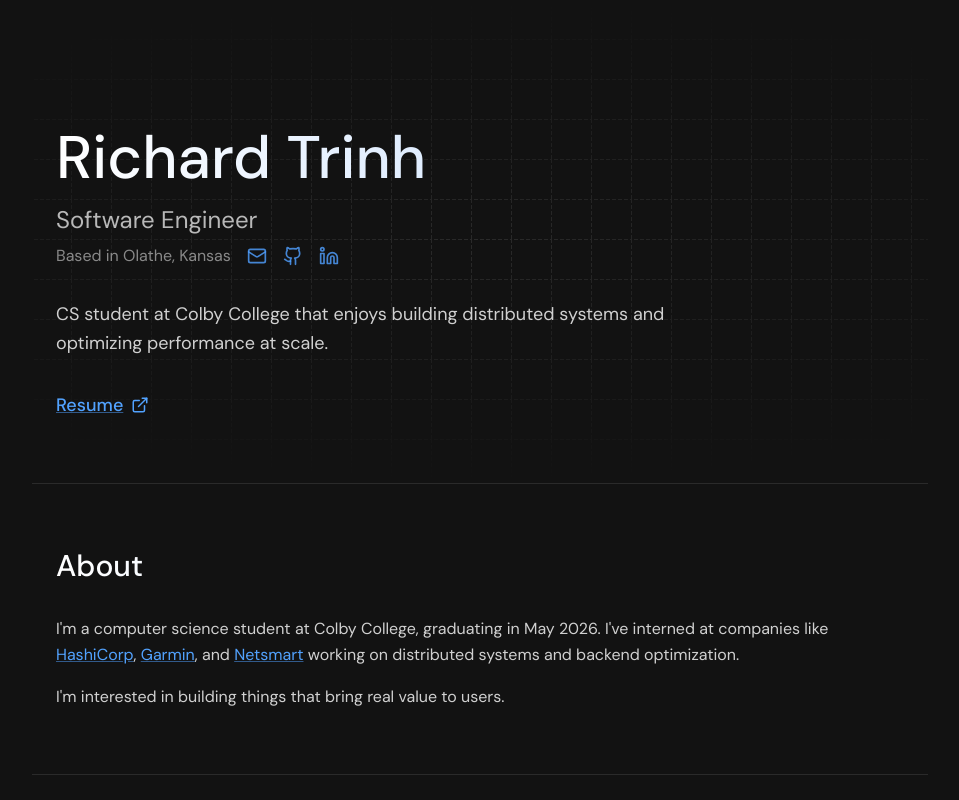
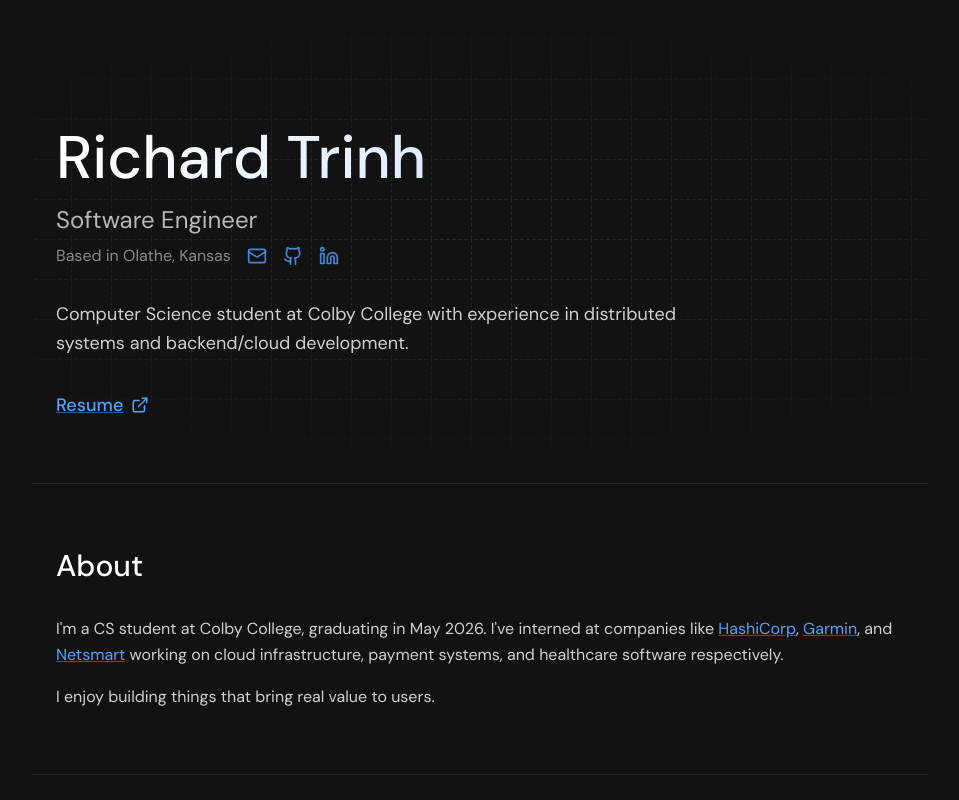
Before and after one commit to rtrin/portfolio, a Next.js app: page / in a window 1280 px wide. Shown: the top 800 px of the page, without its empty margins (160-1119 px from the left). Built offline with nearby package versions, Linux system fonts and the light colour scheme.

Commit message:
update header txt

```diff
--- a/src/app/page.tsx
+++ b/src/app/page.tsx
@@ -87,7 +87,7 @@ export default function Home() {
           transition={{ duration: 0.6, delay: 0.1, ease: [0.6, -0.05, 0.01, 0.99] }}
           className="text-lg text-white/80 leading-relaxed max-w-2xl mb-8"
         >
-          CS student at Colby College that enjoys building distributed systems and optimizing performance at scale.
+          Computer Science student at Colby College with experience in distributed systems and backend/cloud development.
         </motion.p>
         <motion.div
           initial={{ opacity: 0, y: 20 }}
@@ -124,13 +124,13 @@ export default function Home() {
           className="prose prose-invert max-w-none"
         >
           <p className="text-white/80 leading-relaxed mb-4">
-            I&apos;m a computer science student at Colby College, graduating in May 2026. I&apos;ve interned at companies like{" "}
+            I&apos;m a CS student at Colby College, graduating in May 2026. I&apos;ve interned at companies like{" "}
             <a href="https://www.hashicorp.com/" target="_blank" rel="noopener noreferrer" className="text-blue-400 underline decoration-blue-400/50 hover:decoration-blue-300 transition-all">HashiCorp</a>, {" "}
             <a href="https://www.garmin.com/" target="_blank" rel="noopener noreferrer" className="text-blue-400 underline decoration-blue-400/50 hover:decoration-blue-300 transition-all">Garmin</a>, and {" "}
-            <a href="https://www.ntst.com/" target="_blank" rel="noopener noreferrer" className="text-blue-400 underline decoration-blue-400/50 hover:decoration-blue-300 transition-all">Netsmart</a> working on distributed systems and backend optimization.
+            <a href="https://www.ntst.com/" target="_blank" rel="noopener noreferrer" className="text-blue-400 underline decoration-blue-400/50 hover:decoration-blue-300 transition-all">Netsmart</a> working on cloud infrastructure, payment systems, and healthcare software respectively.
           </p>
           <p className="text-white/80 leading-relaxed">
-            I&apos;m interested in building things that bring real value to users.
+            I enjoy building things that bring real value to users.
           </p>
         </motion.div>
       </section>
```
